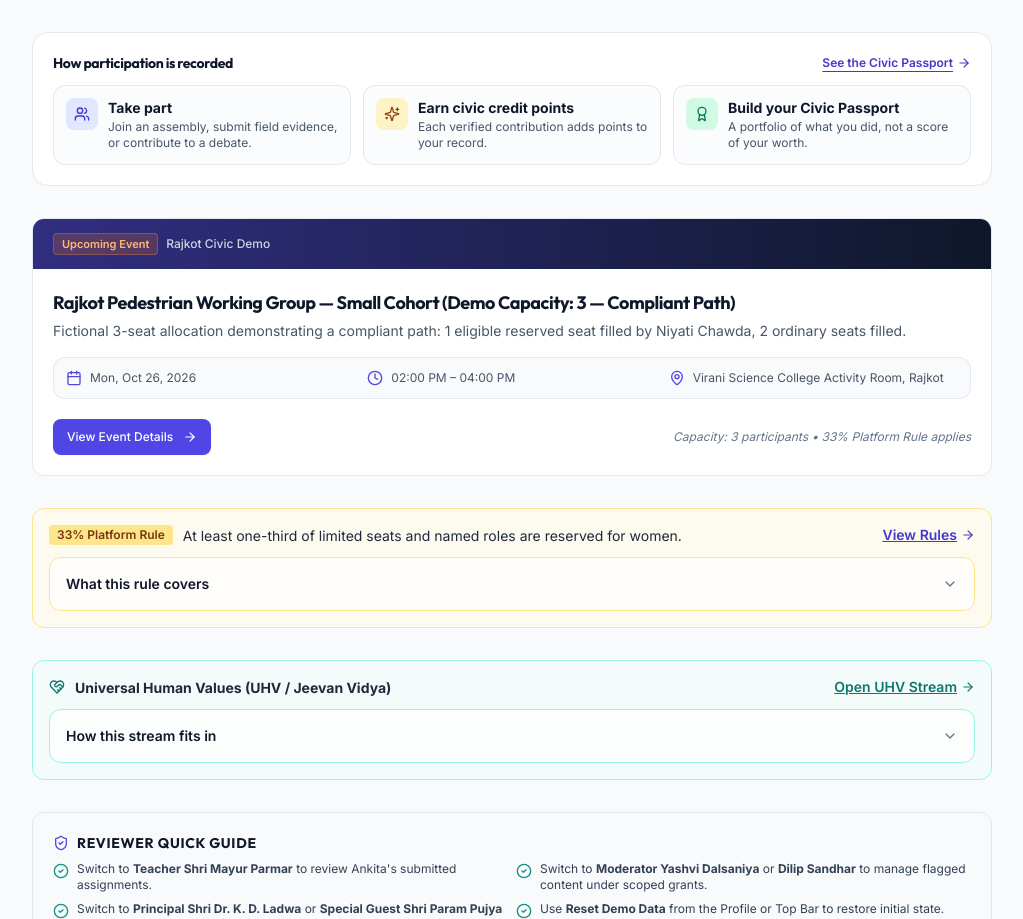
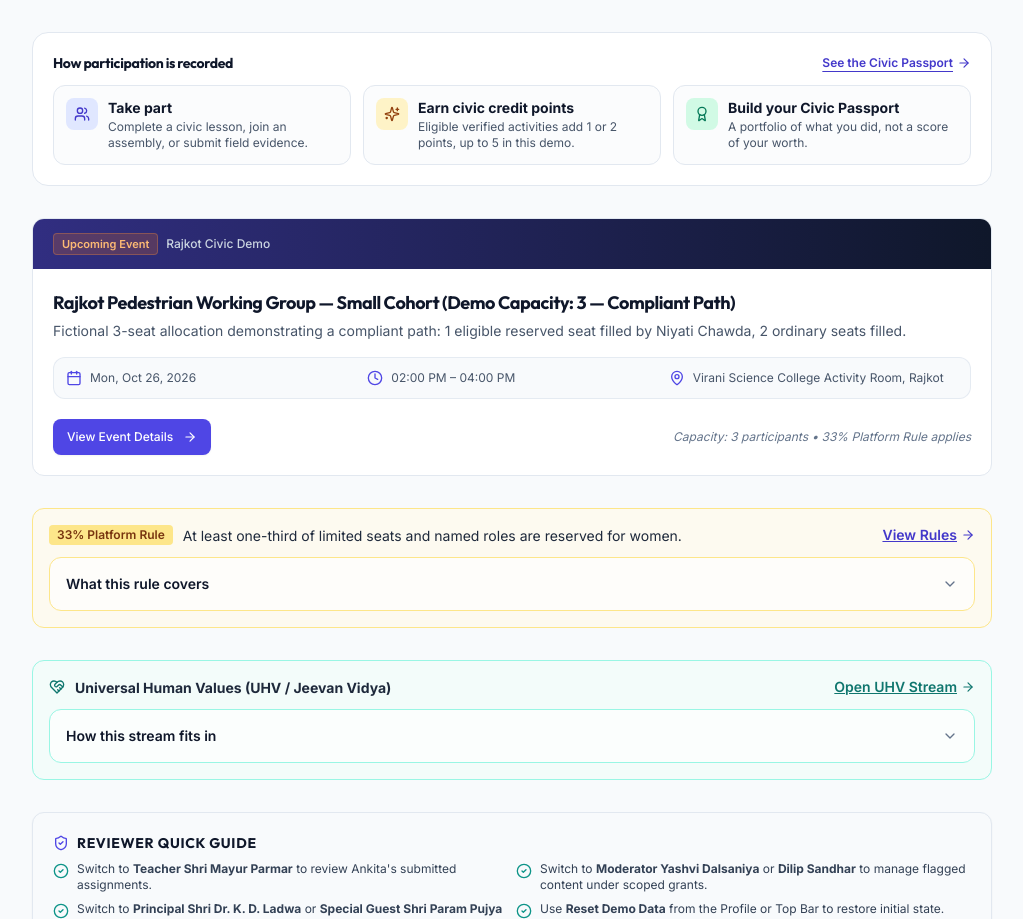
Before and after one commit to Laluboom/jansahabhag-2047-demo, a React (Vite) app: page /welcome in a window 1280 px wide. Shown: the part 1031-1950 px from the top of the page, without its empty margins (256-1279 px from the left). Built offline with nearby package versions, Linux system fonts and the light colour scheme.

Commit message:
fix(copy): state eligible civic point awards and five-point cap

```diff
--- a/src/features/welcome/WelcomePage.tsx
+++ b/src/features/welcome/WelcomePage.tsx
@@ -188,14 +188,14 @@ interface CreditPointStep {
 const CREDIT_POINT_STEPS: CreditPointStep[] = [
   {
     title: 'Take part',
-    detail: 'Join an assembly, submit field evidence, or contribute to a debate.',
+    detail: 'Complete a civic lesson, join an assembly, or submit field evidence.',
     icon: Users,
     iconBg: 'bg-indigo-100',
     iconColor: 'text-indigo-700',
   },
   {
     title: 'Earn civic credit points',
-    detail: 'Each verified contribution adds points to your record.',
+    detail: 'Eligible verified activities add 1 or 2 points, up to 5 in this demo.',
     icon: Sparkles,
     iconBg: 'bg-amber-100',
     iconColor: 'text-amber-800',
```
Also changed, not shown: 1 other file (tests, documents, lock files or other folders).
